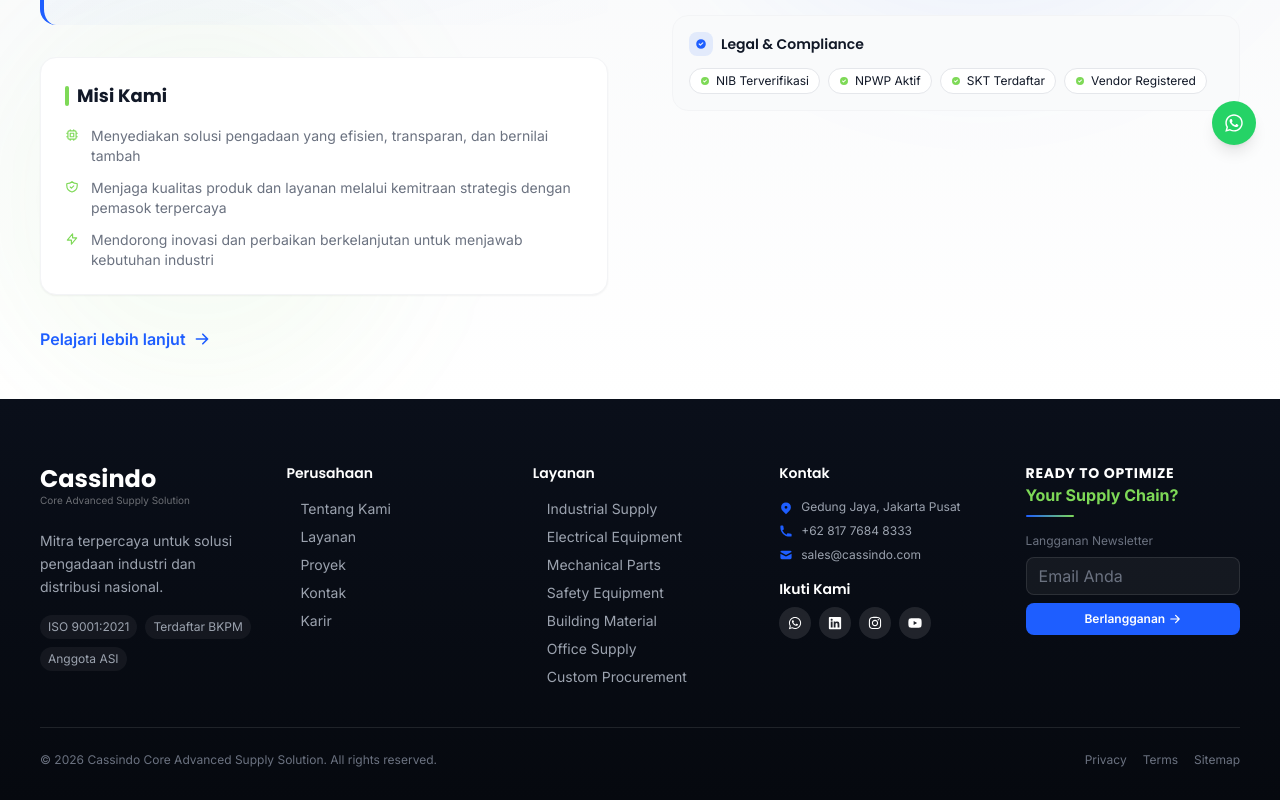
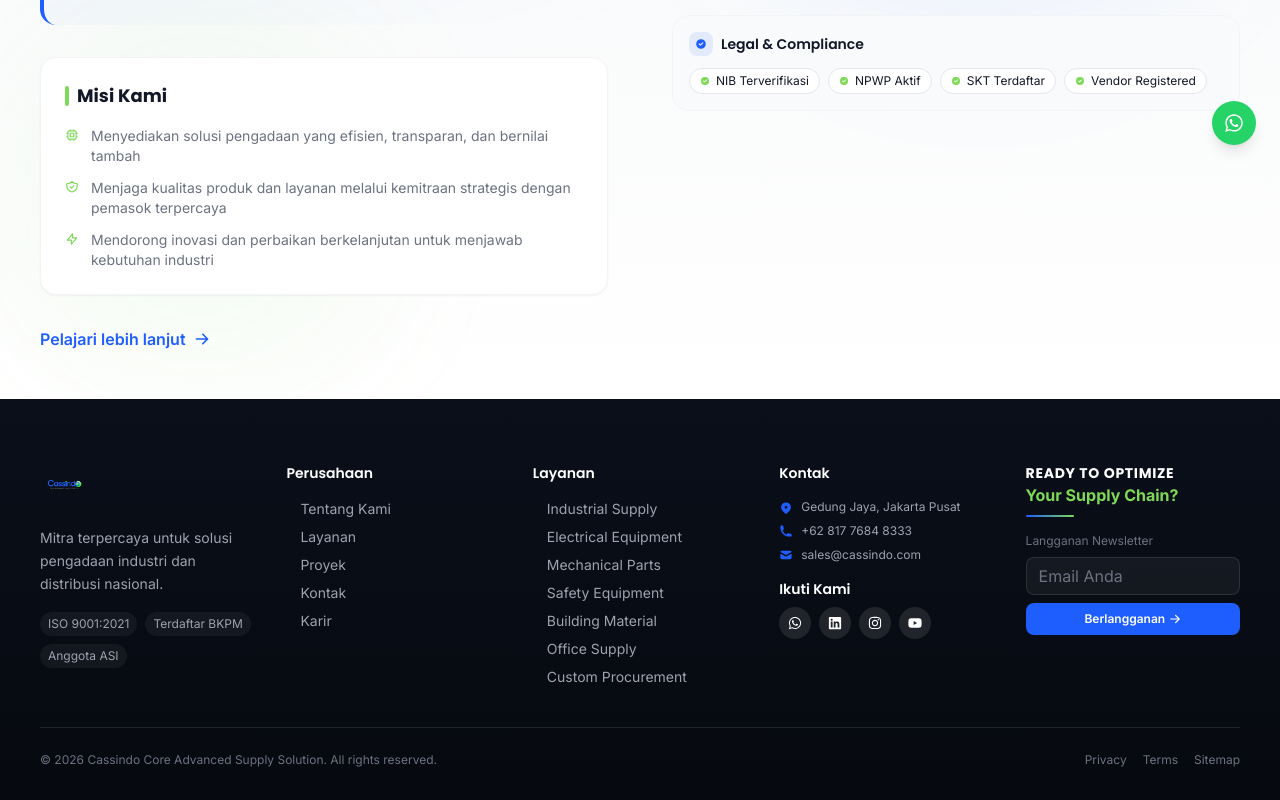
Before and after one commit to herlan-syihabudin/CASSINDO, a Next.js app: page /about in a window 1280 px wide. Shown: the part 631-1431 px from the top of the page. Built offline with nearby package versions, Linux system fonts and the light colour scheme.

Commit message:
Update footer links and improve layout structure

```diff
--- a/src/components/Footer.tsx
+++ b/src/components/Footer.tsx
@@ -37,8 +37,8 @@
       { href: '/services/electrical-equipment', label: 'Electrical Equipment' },
       { href: '/services/mechanical-parts', label: 'Mechanical Parts' },
       { href: '/services/safety-equipment', label: 'Safety Equipment' },
-      { href: '/services/building-material', label: 'Building Material' },      // ← TAMBAH
-      { href: '/services/office-supply', label: 'Office Supply' },              // ← TAMBAH
+      { href: '/services/building-material', label: 'Building Material' },
+      { href: '/services/office-supply', label: 'Office Supply' },
       { href: '/services/custom-procurement', label: 'Custom Procurement' },
     ],
     support: [
@@ -62,16 +62,16 @@
         {/* Main Footer Grid - 5 kolom */}
         <div className="grid md:grid-cols-2 lg:grid-cols-5 gap-8 mb-10">
 
-          {/* Kolom 1: Company Info */}
+          {/* Kolom 1: Logo PNG Only */}
           <div className="lg:col-span-1">
-            <Link href="/" className="flex flex-col gap-0 group mb-4">
-              <span className="font-poppins font-bold text-2xl text-white group-hover:text-accent transition-colors">
-                Cassindo
-              </span>
-              <p className="text-[10px] text-white/40 -mt-0.5">
-                Core Advanced Supply Solution
-              </p>
-              <span className="block h-0.5 bg-accent transition-all duration-300 scale-x-0 group-hover:scale-x-100 origin-left mt-1" style={{ width: '100%' }} />
+            <Link href="/" className="block mb-4">
+              <div className="relative w-12 h-12 transition-transform duration-300 hover:scale-105">
+                <img
+                  src="/images/logo/cassindo-logo.png"
+                  alt="Cassindo Logo"
+                  className="w-full h-full object-contain"
+                />
+              </div>
             </Link>
             <p className="text-sm leading-relaxed text-gray-400 mb-4">
               Mitra terpercaya untuk solusi pengadaan industri dan distribusi nasional.
@@ -98,7 +98,7 @@
             </ul>
           </div>
 
-          {/* Kolom 3: Layanan - SEKARANG 7 LAYANAN */}
+          {/* Kolom 3: Layanan */}
           <div>
             <h4 className="text-white font-semibold mb-4 text-sm">Layanan</h4>
             <ul className="space-y-2 text-sm">
```
